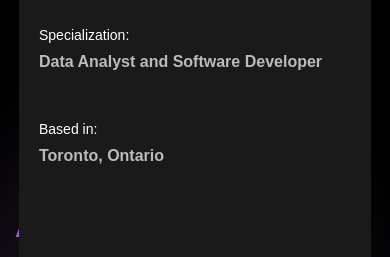
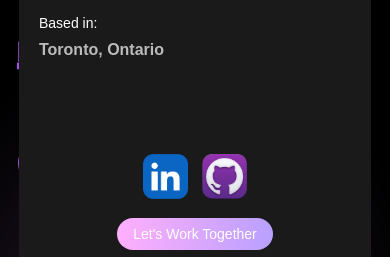
Before and after one commit to Momna-bit/MomnaAli, a plain HTML site: page index.html in a window 390 px wide. Shown: the part 456-713 px from the top of the page. Drawn offline with Linux system fonts and the light colour scheme.

Commit message:
Update style.css

```diff
--- a/style.css
+++ b/style.css
@@ -496,7 +496,7 @@ body {
   }
 
   .static-card {
-    top: 40%;
+    top: 100%;
     width: 60vw;  /* Increase width on very small screens */
   }
 
@@ -505,7 +505,7 @@ body {
       padding: 1rem;
   }
 
-  .about h1 {
+  .main h1 {
       font-size: 1.75rem;  /* Adjust font size */
   }
 
@@ -551,7 +551,7 @@ body {
 @media (max-width: 480px) {
   .static-card {
       position: absolute;
-      top: auto;
+      top: 10%;
       bottom: 5%; /* Move it slightly up from bottom */
       left: 50%;
       transform: translateX(-50%);
```
